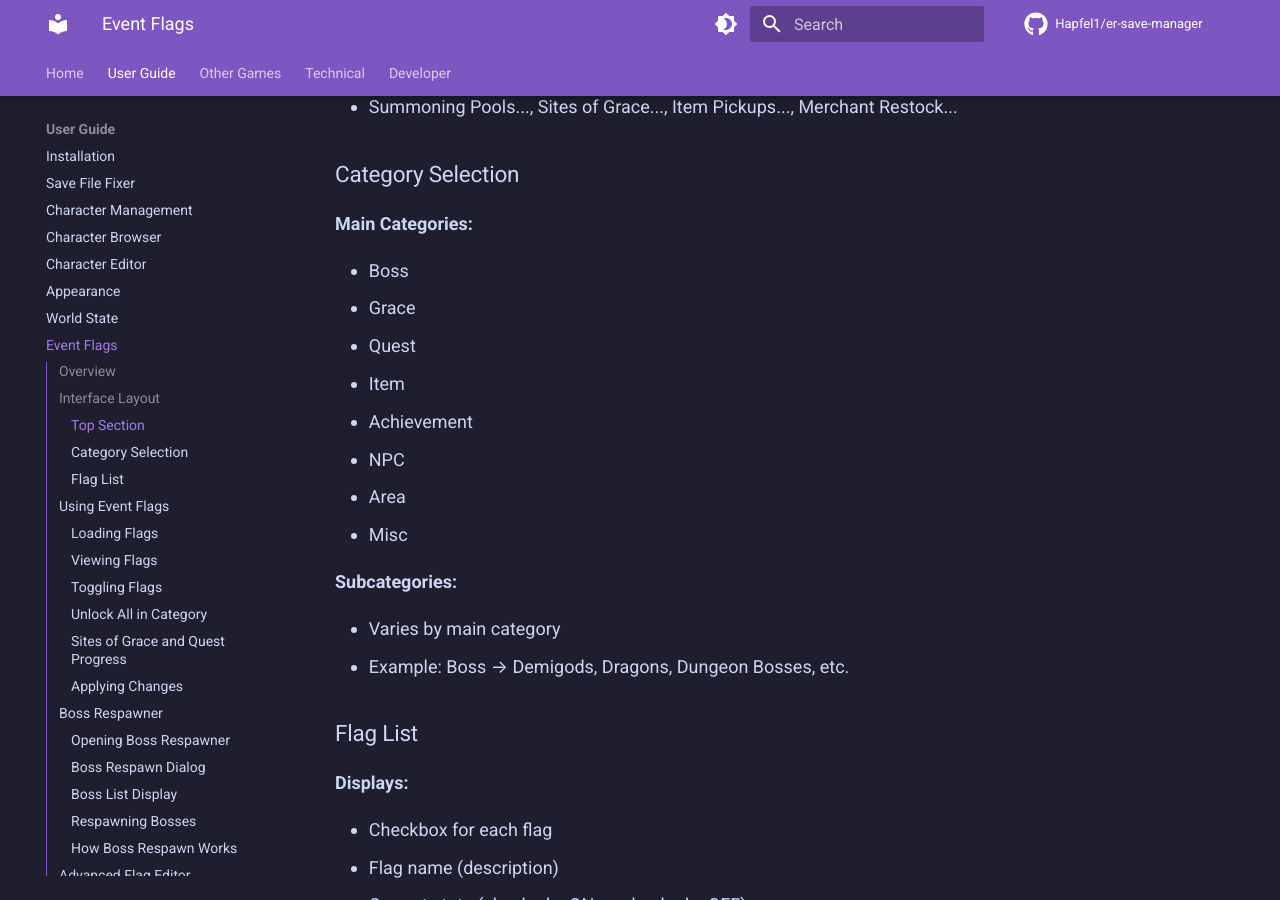
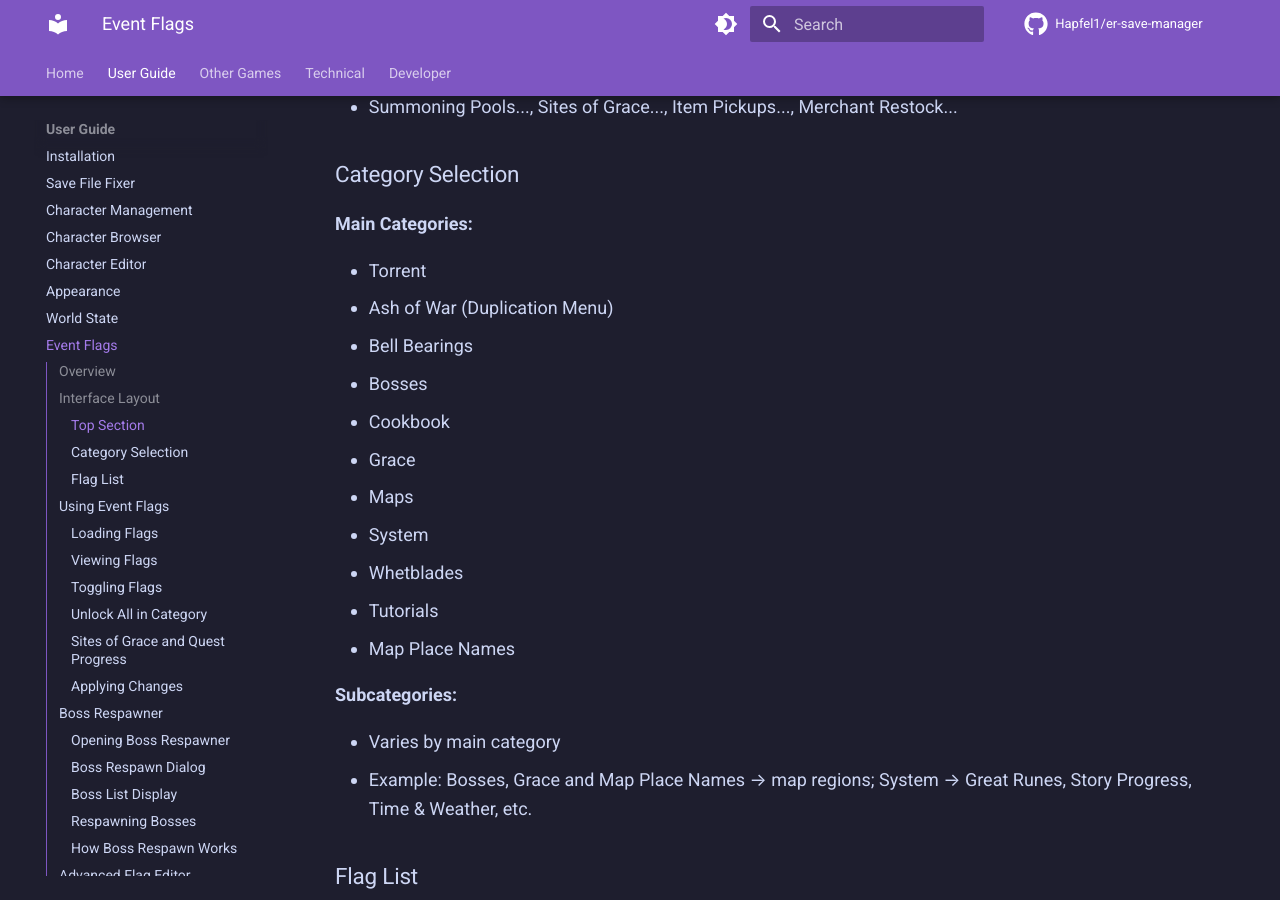
Before and after one commit to Hapfel1/er-save-manager, an MkDocs documentation site: the page built from docs/user-guide/event-flags.md, in a window 1280 px wide and 900 px high, scrolled down 1253 px. Built offline with MkDocs 1.6.1 and Material for MkDocs 9.7.7, drawn with Linux system fonts in a browser that asks for light colours; comment, search, counter and statistics services are not loaded; the version menu is left out; some of the changed text lies outside the part shown.

Commit message:
fix(event flags): correct vanilla flag names, add Map Place Names and Tutorials (#500)
Names in event_flags.json now follow what the game's events and params do
with each flag:

- 9100/9101 were swapped (9100 is Margit, 9101 Godrick), 9134 is Mimic
  Tear, 9119 is Loretta, Knight of the Haligtree, 31000800 is Patches.
- Affinity unlocks are 65600 + 10 * affinity (PlayerCommonParam), so
  65690 is Cold, 65700 Poison, 65710 Blood, 65720 Occult. The Black
  Whetblade pickup flag is 65720; the Whetblades row pointed at 65700,
  which only unlocks Poison.
- 191-197 are restored Great Runes (Divine Tower event 90005110); the
  acquired runes are 171-177. 180-187 and 160-167 are the "at least N"
  counters events 730 and 720 derive from them.
- Pot rows are one pickup or shop flag per container, named after where
  it is found or sold. 63xxx is the banner flag event 1600 sets after a
  map piece, not the map piece itself.
- Spelling fixes in grace, Ash of War, bell bearing and cookbook names.

New rows: 171-177, 160-167, Torrent regalia pickups, Blue Cipher Ring,
the Demi-Human Queen Maggie row its category already listed, Tutorials
(TutorialParam unlock flags) and Map Place Names (WorldMapPointParam
place-name flags, grouped by the region of the nearest grace).

Flags no event, item lot or shop row writes are no longer listed.
Margot was listed in two Bosses subcategories. A test checks that every
listed flag has a row and storage and is listed once.

```diff
--- a/docs/user-guide/event-flags.md
+++ b/docs/user-guide/event-flags.md
@@ -41,19 +41,22 @@ The **Character** bar under the file row picks the character; its flags load as
 
 **Main Categories:**
 
-- Boss
+- Torrent
+- Ash of War (Duplication Menu)
+- Bell Bearings
+- Bosses
+- Cookbook
 - Grace
-- Quest
-- Item
-- Achievement
-- NPC
-- Area
-- Misc
+- Maps
+- System
+- Whetblades
+- Tutorials
+- Map Place Names
 
 **Subcategories:**
 
 - Varies by main category
-- Example: Boss → Demigods, Dragons, Dungeon Bosses, etc.
+- Example: Bosses, Grace and Map Place Names → map regions; System → Great Runes, Story Progress, Time & Weather, etc.
 
 ### Flag List
 
```
Also changed, not shown: other parts of docs/user-guide/event-flags.md (+1 -1 lines), 2 other files.
